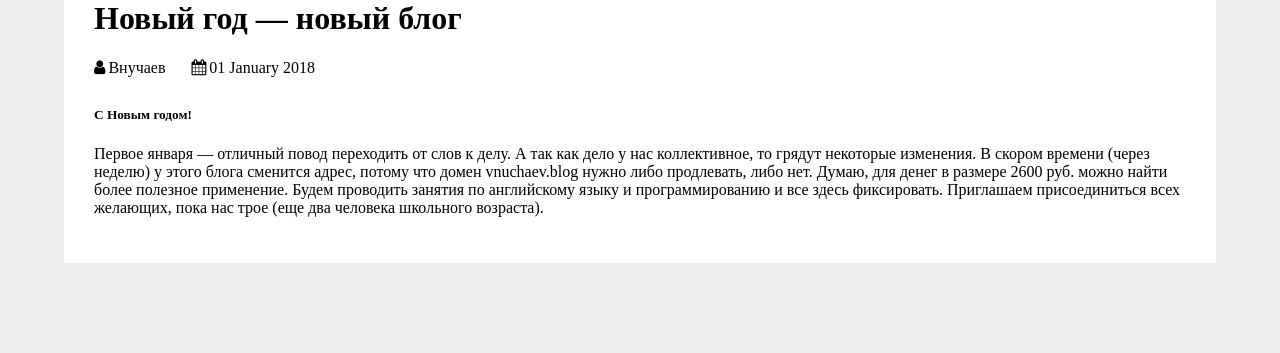
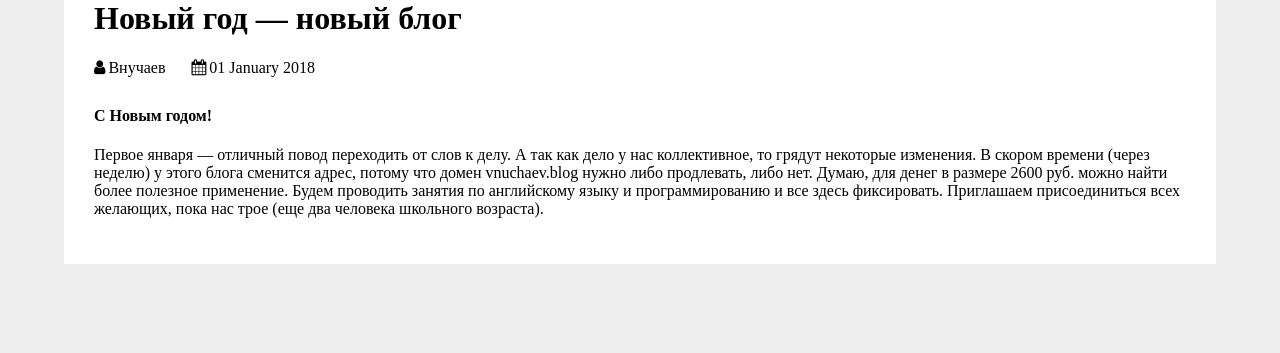
Before and after one commit to vitoyucepi/blog, a Jekyll site: the page built from _posts/2018-01-01-new-blog.md, in a window 1280 px wide. Shown: the part 423-776 px from the top of the page. Built offline with Jekyll 4.4.1, drawn with Linux system fonts in a browser that asks for light colours.

```diff
--- a/_posts/2018-01-01-new-blog.md
+++ b/_posts/2018-01-01-new-blog.md
@@ -4,7 +4,7 @@ title: Новый год — новый блог
 author: Внучаев
 image: images/2018-01-01-newyear.jpg
 ---
-##### С Новым годом!
+#### С Новым годом!
 Первое января — отличный повод переходить от слов к делу.
 А так как дело у нас коллективное, то грядут некоторые изменения.
 В скором времени (через неделю) у этого блога сменится адрес,
```
